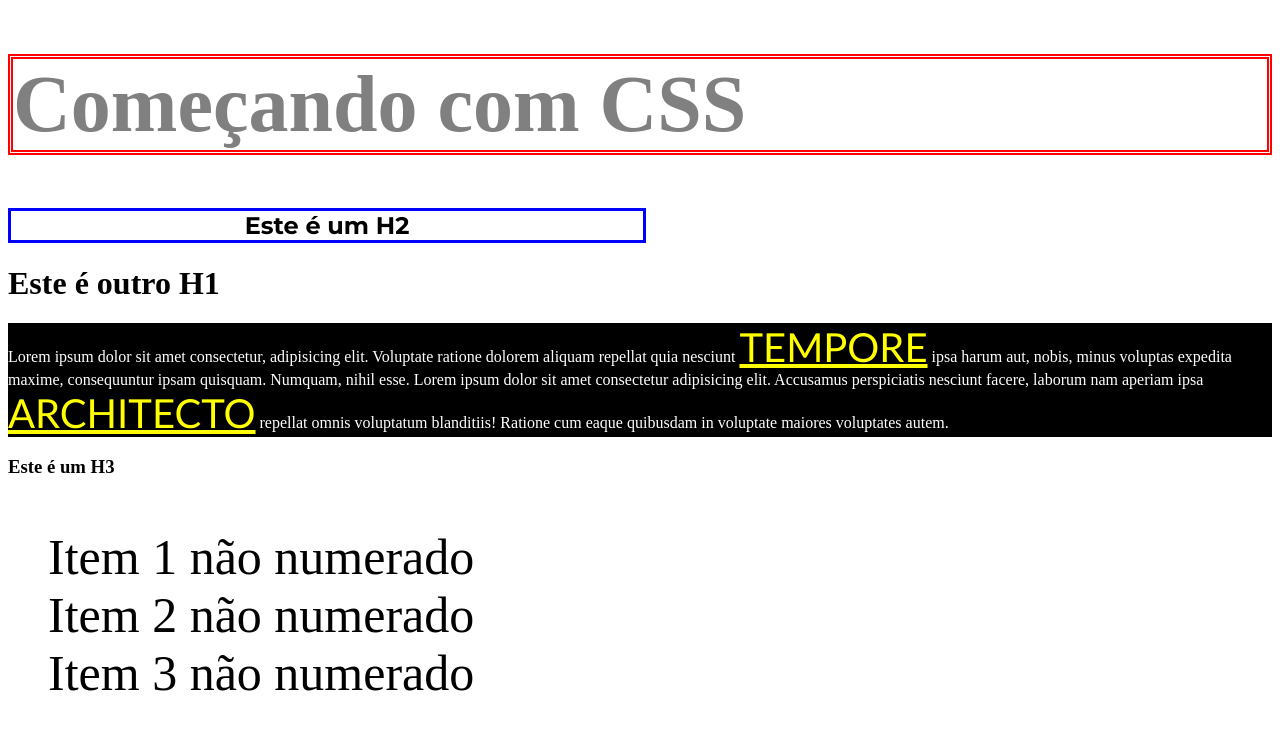
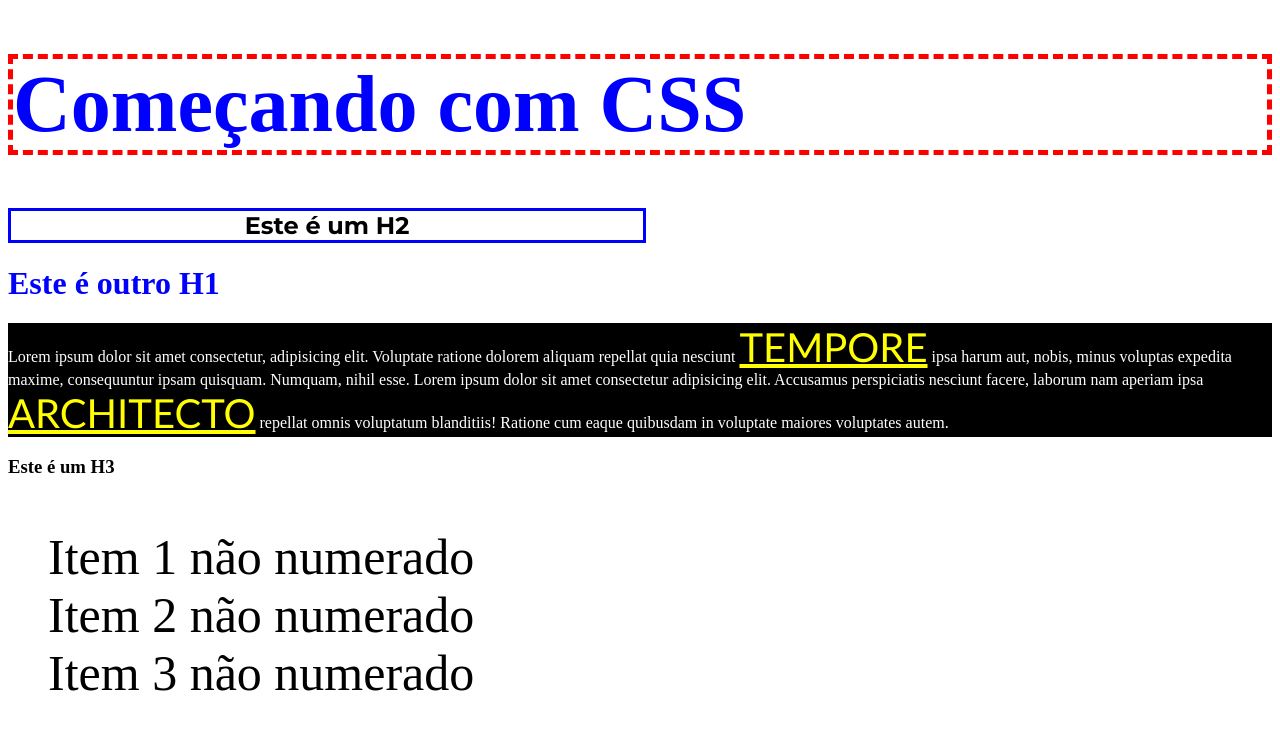
Before and after one commit to mariafantuci/css_playground, a plain HTML site: page contact.html in a window 1280 px wide. Shown: the top 749 px of the page. Drawn offline with Linux system fonts and the light colour scheme.

Commit message:
mais exemplos de especificidade

```diff
--- a/assets/css/teste.css
+++ b/assets/css/teste.css
@@ -41,12 +41,36 @@ ol{
     color: red;
 }
 /** regras de especificidade*/
-.titulo {
+/*Explicando cascade e especificidade*/
+
+/* peso 0-2-0 */
+.titulo.titulo-pagina {
+    color: purple;
+}
+
+/* peso 1-0-0 */
+#titulo-principal {
+    color: yellowgreen;
+}
+
+/* peso 0-1-0 */
+.titulo-pagina {
     font-size: 5rem;
     border: 5px solid red;
     color: red;
+    margin-left: 4rem;
 }
-.titulo-pagina {
-    border-style: double;
-    color: gray;
+
+/* peso 0-1-0 */
+.titulo {
+    border-style: dashed;
+    color: green;
+    margin-left: 0rem;
 }
+
+/* 0-0-1 */
+/* se tiver !important o peso ficará 1-0-0-0, ou seja, sobrescreverá tudo*/
+h1 {
+    color: blue;
+     color: blue !important; /**/
+}
```
Also changed, not shown: 1 other file.
